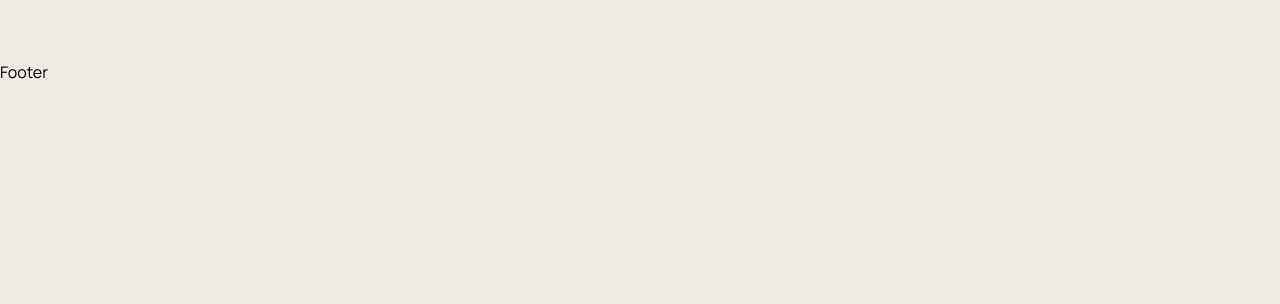
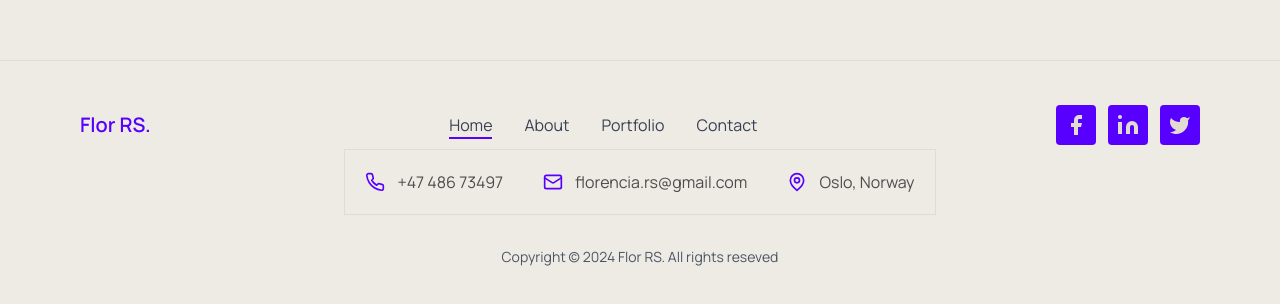
Before and after one commit to eruedasanchez/fmrs-portfolio, a Next.js app: page / in a window 1280 px wide. Shown: the part 820-1124 px from the top of the page. Before the commit the page ends 904 px from the top, so only its background shows below. Built offline with nearby package versions, Linux system fonts and the light colour scheme.

Commit message:
Add footer

```diff
--- a/components/Footer.tsx
+++ b/components/Footer.tsx
@@ -1,6 +1,64 @@
+import Link from "next/link";
+import NavLink from "./NavLink";
+import { contactDetails, navLinks, socialLinks } from "@/constants/constants";
+
 const Footer = () => {
     return (
-        <div>Footer</div>
+        <footer className="py-10 border-t border-peach max-width">
+            <div className="flex justify-between items-center">
+                <Link
+                    href="/"
+                    className="text-purple text-xl font-semibold"
+                >
+                    Flor RS.
+                </Link>
+                <nav className="flex gap-12 max-tablet:hidden">
+                    <ul className="flex items-center gap-8">
+                        {
+                            navLinks.map((link, index) => (
+                                <NavLink
+                                    key={index}
+                                    href={link.url}
+                                    label={link.label}
+                                />
+                            ))
+                        }
+                    </ul>
+                </nav>
+                <div className="flex gap-3">
+                    {
+                        socialLinks.map((link, index) => (
+                            <Link
+                                key={index}
+                                href={link.url}
+                                className="w-10 h-10 bg-purple text-peach flex justify-center items-center rounded"
+                                target="_blank"
+                                rel="noopener noreferrer"
+                            >
+                                <link.icon strokeWidth={0} fill="currentColor"/>
+                            </Link>
+
+                        ))
+                    }
+                </div>
+            </div>
+            {/* contact details */}
+            <div className="w-max border border-peach p-5 mx-auto flex gap-5
+            tablet:gap-10 flex-col tablet:flex-row items-center">
+                {
+                    contactDetails.map((detail, index) => (
+                        <div key={index} className="flex gap-3 items-center text-purple">
+                            <detail.icon size={20}/>
+                            <p className="text-grey-600">{detail.text}</p>
+                        </div>
+                    ))
+                }
+            </div>
+            {/* copyright text */}
+            <p className="mt-8 text-gray-600 text-center text-sm">
+                Copyright © {new Date().getFullYear()} Flor RS. All rights reseved
+            </p>
+        </footer>
     )
 }
 
--- a/constants/constants.ts
+++ b/constants/constants.ts
@@ -335,19 +335,19 @@ export const socialLinks = [
         id: 1,
         label: "Facebook",
         icon: Facebook,
-        url: "#"
+        url: "https://www.facebook.com/"
     },
     {
         id: 2,
         label: "Linkedin",
         icon: Linkedin,
-        url: "#"
+        url: "https://www.linkedin.com/"
     },
     {
         id: 3,
         label: "Twitter",
         icon: Twitter,
-        url: "#"
+        url: "https://twitter.com/"
     },
 ];
 
@@ -355,17 +355,17 @@ export const contactDetails = [
     {
         id: 1,
         icon: Phone,
-        text: "+92 333 1234567"
+        text: "+47 486 73497"
     },
     {
         id: 2,
         icon: Mail,
-        text: "waseemaofficial@gmail.com"
+        text: "florencia.rs@gmail.com"
     },
     {
         id: 3,
         icon: MapPin,
-        text: "Lahore, Pakistan"
+        text: "Oslo, Norway"
     }
 ];
 
```
